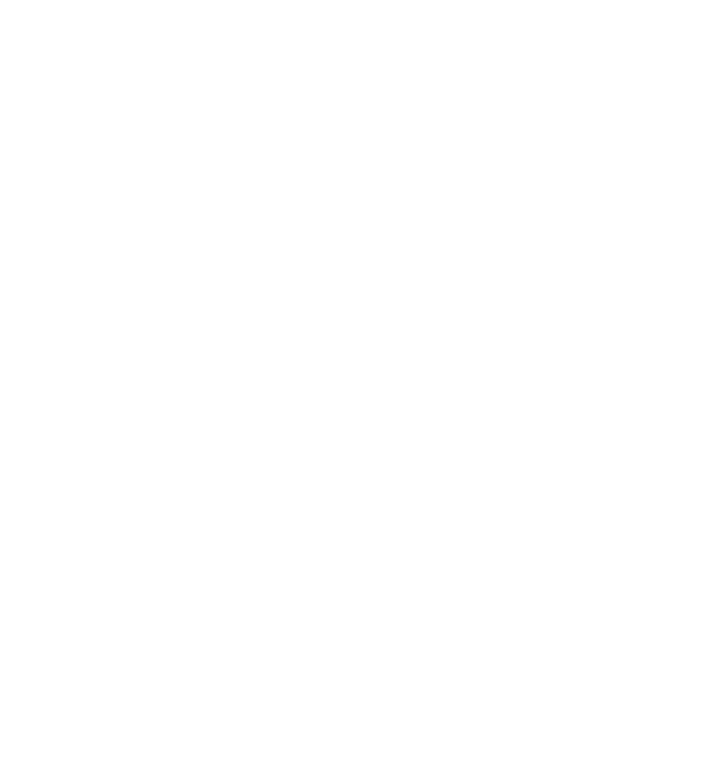
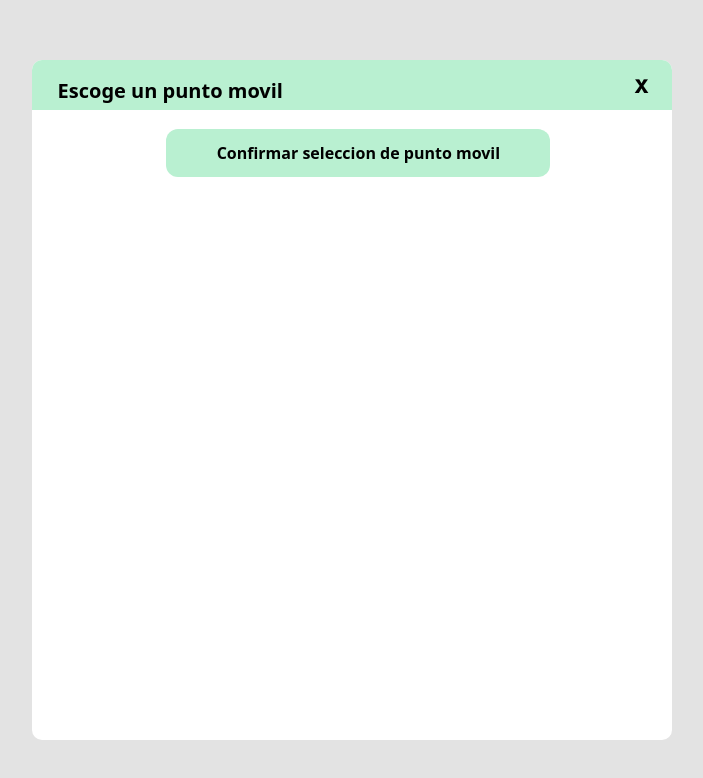
Before and after one commit to DevSolutionsCo/UxerSii, a React (Vite) app in the folder uxersii/: page /donaciones in a window 1280 px wide. Before the commit this address had no page. Shown: the top 778 px of the page, without its empty margins (288-991 px from the left). Built offline with nearby package versions, Linux system fonts and the light colour scheme.

Commit message:
ya jalo el popup

```diff
--- a/uxersii/src/App.tsx
+++ b/uxersii/src/App.tsx
@@ -5,6 +5,7 @@
 import Index from "./components/Index/Index";
 import Login from "./components/login/Login";
 import Signup from "./components/signup/Signup";
+import Donacion from './components/Donacion/Donacion';
 
 function App() {
   return (
@@ -19,6 +20,7 @@
           <Route path="/pruebasBack/:id" element={<PruebasBackForm />} />
           <Route path="/pruebaSignUp" element={<PruebasSignUp />} />
           <Route path="/pruebaSignUp/:id" element={<PruebasSignUp />} />
+          <Route path="/donaciones" element={<Donacion/>}/>
         </Routes>
       </BrowserRouter>
     </>
--- /dev/null
+++ b/uxersii/src/components/Donacion/Donacion.tsx
@@ -0,0 +1,15 @@
+import Popup from "../Popups/Popup";
+
+function Donacion() {
+  return (
+    <div>
+      <Popup
+        titulo="Escoge un punto movil"
+        texbtn="Confirmar seleccion de punto movil"
+      >
+      </Popup>
+    </div>
+  );
+}
+
+export default Donacion;
--- /dev/null
+++ b/uxersii/src/components/Popups/Popup.tsx
@@ -0,0 +1,49 @@
+import "./styleepopup.css";
+import { ReactNode } from "react";
+import { useEffect, useState } from "react";
+
+interface Props {
+  children?: ReactNode;
+  titulo?: ReactNode;
+  texbtn?: ReactNode;
+}
+
+function Popup(props: Props) {
+  const [modalAbierto, setModalAbierto] = useState(true);
+
+  useEffect(() => {
+    console.log(`El modal está ${modalAbierto ? "abierto" : "cerrado"}`);
+  }, [modalAbierto]);
+
+  // const abrirModal = () => {
+  //   setModalAbierto(true);
+  // };
+
+  const cerrarModal = () => {
+    setModalAbierto(false);
+  };
+  return (
+    <div>
+    {modalAbierto && (
+    <div className="popup" id="abrir-pop">
+      <div className="nav-popup font-bold">
+        <div className="text-navbar-popup">
+          <p className="titulo-popup">{props.titulo}</p>
+        </div>
+        <div className="btn-exit">
+          <button className="exit font-mono" onClick={cerrarModal}>x</button>
+        </div>
+      </div>
+      {props.children}
+      <div>
+        <button className="btn-seguir px-6 py-3 relative rounded-xl font-bold text-black w-full">
+          {props.texbtn}
+        </button>
+      </div>
+    </div>
+    )}
+    </div>
+  );
+}
+
+export default Popup;
--- /dev/null
+++ b/uxersii/src/components/Popups/styleepopup.css
@@ -0,0 +1,52 @@
+body{
+    background-color: rgba(67, 67, 67, 0.146);
+}
+
+.popup{
+    display: block;
+    background-color: #FFFFFF;
+    min-height: 85%;
+    min-width: 50%;
+    position: fixed;
+    z-index: 1;
+    left: 50%;
+    top: 50%;
+    transform: translate(-50%, -50%);
+    border-radius: 10px;
+}
+.nav-popup{
+    display: flex;
+    flex-direction: row;
+    min-height: 50px;
+    min-width: 100%;
+    background-color:#B9F0D1 ;
+    border-radius: 10px 10px 0px 0px;
+    margin-bottom: 3%;
+}
+.text-navbar-popup{
+    padding-left: 4%;
+    padding-top: 1.8%;
+    min-width: 70%;
+    align-content: center;
+}
+.titulo-popup{
+    font-size: 20px;
+}
+.btn-exit{
+    display: block;
+    min-width: 30%;
+
+}
+.exit{
+    font-size: 25px;
+    float: right;
+    padding-right: 12%;
+    padding-top: 3%;
+}
+
+.btn-seguir{
+    max-width:60%;
+    min-height: 70%;
+    margin-left: 21%;
+    background-color:#B9F0D1 ;
+}
```
